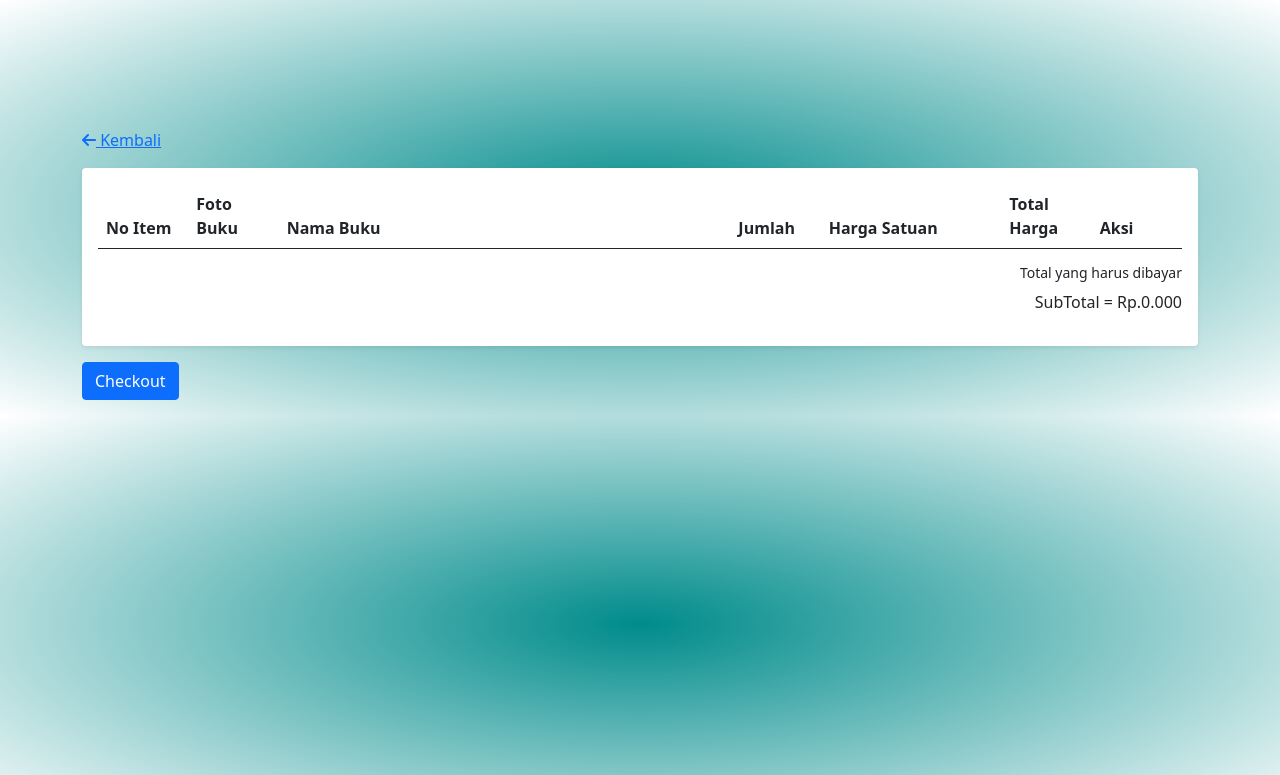
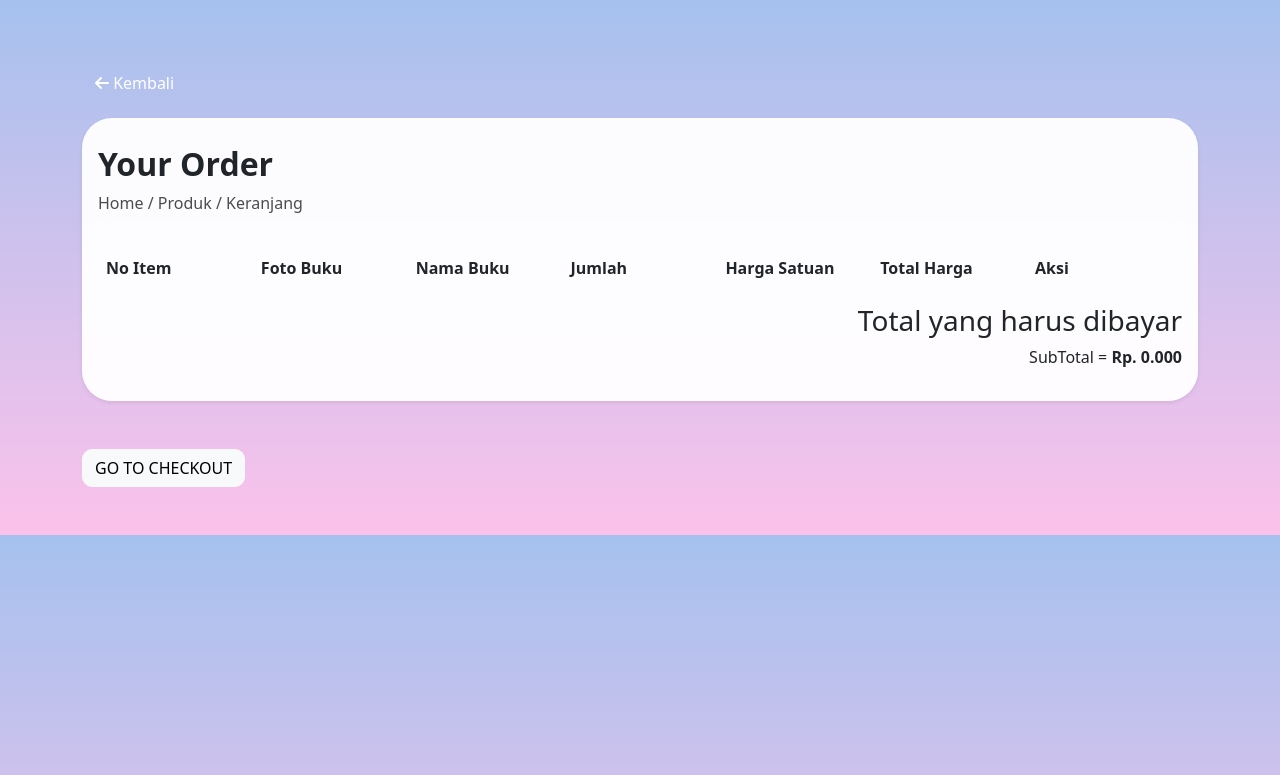
Before and after one commit to SilviaR318/penjualan-buku, a PHP site: page /penjualan-buku/keranjang.php in a window 1280 px wide. Shown: the top 775 px of the page. Run offline with PHP 8.4, Linux system fonts and the light colour scheme; a user stored in the database is signed in; data comes from the database, SQL or seed files in the repository; lists and menus that the app fills with data are empty; some libraries are stand-ins or nearby versions.

Commit message:
Update keranjang.php

```diff
--- a/keranjang.php
+++ b/keranjang.php
@@ -1,68 +1,106 @@
 <!DOCTYPE html>
 <html lang="en">
-
    <head>
       <!-- Required meta tags -->
       <meta charset="utf-8" />
       <meta name="viewport" content="width=device-width, initial-scale=1" />
-
       <!-- Bootstrap CSS -->
       <link href="https://cdn.jsdelivr.net/npm/bootstrap@5.0.2/dist/css/bootstrap.min.css" rel="stylesheet" integrity="sha384-EVSTQN3/azprG1Anm3QDgpJLIm9Nao0Yz1ztcQTwFspd3yD65VohhpuuCOmLASjC" crossorigin="anonymous" />
-
       <!-- FontAwesome -->
       <script src="https://kit.fontawesome.com/7cb1654f53.js" crossorigin="anonymous"></script>
       <title>Keranjang || Sibulain</title>
       <style>
          body {
-      background: radial-gradient(#008B8B, #fff);
-      background-repeat: repeat;
-      background-color: #cccccc;
+         background-image: linear-gradient(to top, #fbc2eb 0%, #a6c1ee 100%);
+         }
+         button a {
+         color: white;
+         text-decoration: none;
+         }
+         .titleShop {
+         font-weight: 800;
+         margin-top: 1%;
+         }
+         .menu {
+         color: #4c4c4c;
+         text-decoration: none;
+         }
+         .card, .form-control {
+        background: rgba(255, 255, 255, 0.95);
+        border-radius: 16px;
+        box-shadow: 0 4px 30px rgba(0, 0, 0, 0.1);
+        backdrop-filter: blur(10.6px);
+        -webkit-backdrop-filter: blur(10.6px);
+        border: 1px solid rgba(255, 255, 255, 10);
+         -webkit-border-radius: 30px;
+         -moz-border-radius: 30px;
+         border-radius: 30px;
+         }
+         table {
+         margin-top: 3%;
+         }
+         .card input, select {
+         margin-top: 10px;
+         }
+         label {
+         margin-top: 30px;
+         margin-bottom: 10px;
+         }
+         label.radio {
+         cursor: pointer
+         }
+         label.radio input {
+         position: absolute;
+         top: 0;
+         left: 0;
+         visibility: hidden;
+         pointer-events: none
+         }
+         label.radio span {
+         padding: 7px 14px;
+         border: 1px solid #1a1e21;
+         display: inline-block;
+         color: #1a1e21;
+         border-radius: 20px;
+         text-transform: uppercase
+         }
+         label.radio input:checked+span {
+         border-color: #1a1e21;
+         background-color: #1a1e21;
+         color: #fff
          }
 
-    .card {
-      font-size: 11px;
-    }
-
-    .card h3 {
-      font-size: 14px;
-    }
-
-    .gambar_buku_keranjang {
-      width: 25px;
-      height: auto;
-    }
-
-    .inputjumlah {
-      font-size: 11px;
-    }
-
-    @media only screen and (min-width: 1100px) {
-      .card {
-        font-size: 16px;
-      }
+         .table-hover > thead > tr > th {
+    border: none;
 }
       </style>
    </head>
-
    <body>
 
       <!-- Container -->
-  <div class="container" style="padding-top: 10%;">
-    <a href="produk.php">
+      <div class="container" style="padding-top: 5%;">
+      <button type="button" class="btn btn-white" style="border-radius: 10px;" class="back"><a href="produk.php" >
       <i class="fas fa-arrow-left"></i>
       Kembali
-    </a>
+      </a></button>
       <section class="section1">
          <div class="card border-0 shadow-sm mt-3">
             <div class="card-body">
-          <table class="table table-striped" id="tabelku">
+               <h2 class="titleShop">Your Order</h2>
+               <div class="menuPage">
+                  <a href="" class="menu" >Home / </a>
+                  <a href="" class="menu" >Produk / </a>
+                  <a href="" class="menu" >Keranjang </a>
+               </div>
+               <div class="table-responsive">
+                  <table class="table table-hover" id="tabelku">
                      <thead>
                         <tr>
                            <th class="col-1">No Item</th>
                            <th class="col-1">Foto Buku</th>
-                <th class="col">Nama Buku</th>
+                           <th class="col-1">Nama Buku</th>
                            <th class="col-1">Jumlah</th>
-                <th class="col-2">Harga Satuan</th>
+                           <th class="col-1">Harga Satuan</th>
                            <th class="col-1">Total Harga</th>
                            <th class="col-1">Aksi</th>
                         </tr>
@@ -72,32 +110,32 @@
                            session_start();
                            include 'koneksi.php';
                            $uname = $_SESSION['username'];
-              $query_id = mysqli_query($conn, "SELECT * FROM user WHERE username = '$uname'");
+                           $query_id = mysqli_query($conn,"SELECT * FROM user WHERE username = '$uname'");
                            $ambil_id = mysqli_fetch_array($query_id);
                            $id_user = $ambil_id['id'];
-              $query_buku = mysqli_query($conn, "SELECT keranjang.id_keranjang,buku.judul,buku.harga,keranjang.jumlah_buku,buku.stok,buku.foto FROM keranjang
+                           $query_buku = mysqli_query($conn,"SELECT keranjang.id_keranjang,buku.judul,buku.harga,keranjang.jumlah_buku,buku.stok,buku.foto FROM keranjang
                            INNER JOIN buku ON keranjang.id_buku = buku.kd_buku
                            INNER JOIN user ON keranjang.id_pengguna = user.id
                            WHERE user.id = '$id_user'");
                            $no = 1;
-              while ($ambil_data = mysqli_fetch_array($query_buku)) {
+                           while($ambil_data = mysqli_fetch_array($query_buku)){
                            ?>
                         <tr>
                            <th scope="row"><?= $no++ ?></th>
                            <td>
-                    <img src="images/<?= $ambil_data['foto'] ?>" class="gambar_buku_keranjang">
+                              <img src="images/<?= $ambil_data['foto'] ?>" style="max-width: 3cm;" >
                            </td>
-                  <td><?= $ambil_data['judul'] ?></td>
+                           <td><h5><?= $ambil_data['judul'] ?></h5></td>
                            <td>
                               <form action="ubah_item_keranjang.php?id_keranjang=<?= $ambil_data['id_keranjang'] ?>" method="post">
-                      <input type="number" class="form-control inputjumlah" name="input" id="input1" value="<?= $ambil_data['jumlah_buku'] ?>" max="<?= $ambil_data['stok'] ?>" min="1" style="max-width: 2cm" />
+                                 <input type="number" class="form-control" name="input" id="input1" value="<?= $ambil_data['jumlah_buku'] ?>" max="<?= $ambil_data['stok'] ?>" min="1" style="max-width: 2cm" />
                            </td>
-                  <td><?= number_format($ambil_data['harga'], 2, ',', '.') ?></td>
-                  <td><?= number_format($ambil_data['harga'] * $ambil_data['jumlah_buku'], 2, ',', '.') ?></td>
+                           <td><?= number_format($ambil_data['harga'],2,',','.') ?></td>
+                           <td><?= number_format($ambil_data['harga'] * $ambil_data['jumlah_buku'],2,',','.') ?></td>
                            <td>
-                    <button type="submit" class="fas fa-edit fa-2x" style="border: 0;background:none;"></button>
+                           <button type="submit" class="fas fa-edit fa-1.5x" style="border: 0;background: none;"></button>
                            </form>
-                    <a class="fas fa-trash fa-2x text-dark" onclick="confirm('Yakin Dihapus?')" href="hapus_item_keranjang.php?id_keranjang=<?= $ambil_data['id_keranjang'] ?>"></a>
+                           <a class="fas fa-trash fa-1.5x text-dark" onclick="confirm('Yakin Dihapus?')" href="hapus_item_keranjang.php?id_keranjang=<?= $ambil_data['id_keranjang'] ?>"></a>
                            </td>
                         </tr>
                         <?php
@@ -111,12 +149,11 @@
             </div>
       </section>
 
-    <a class="btn btn-primary my-3" href="checkout.php" role="button">Checkout</a>
+      <a class="btn btn-light my-5 " href="checkout.php" style="border-radius: 10px;" role="button">GO TO CHECKOUT</a>
       </div>
       <!-- Akhir dari Container -->
       <!-- Option 1: Bootstrap Bundle with Popper -->
       <script src="https://cdn.jsdelivr.net/npm/bootstrap@5.0.2/dist/js/bootstrap.bundle.min.js" integrity="sha384-MrcW6ZMFYlzcLA8Nl+NtUVF0sA7MsXsP1UyJoMp4YLEuNSfAP+JcXn/tWtIaxVXM" crossorigin="anonymous"></script>
-
       <script>
          updateSubTotal(); // Initial call
 
@@ -128,9 +165,8 @@
              .reduce((total, row) => {
                return total + parseFloat(row.cells[5].innerHTML);
              }, 0);
-      document.getElementById("total").innerHTML = "SubTotal = Rp." + Total.toFixed(3);
+           document.getElementById("total").innerHTML = "SubTotal = <b> Rp. " + Total.toFixed(3) + "</b>";
          }
       </script>
    </body>
-
 </html>
```
Lines whose indentation alone changed are shown as unchanged.
